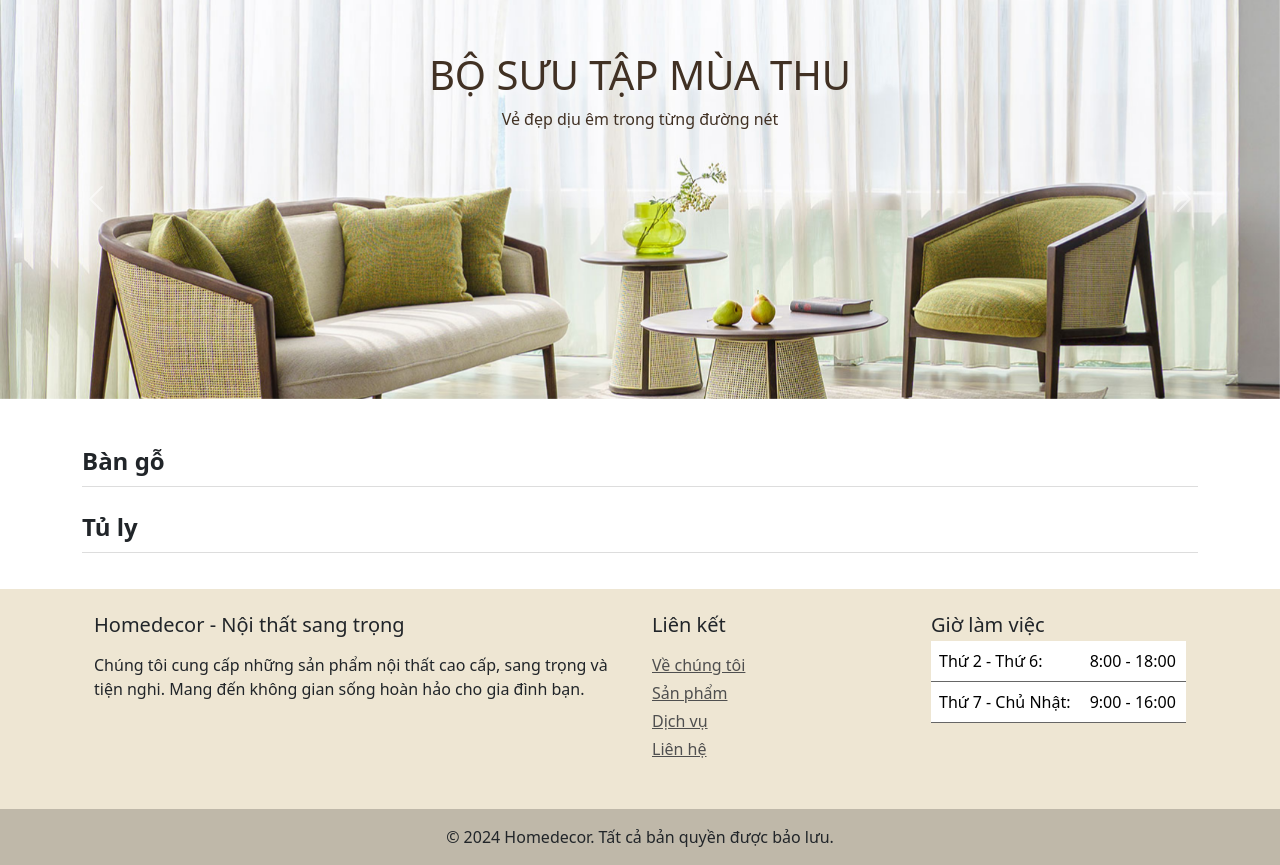
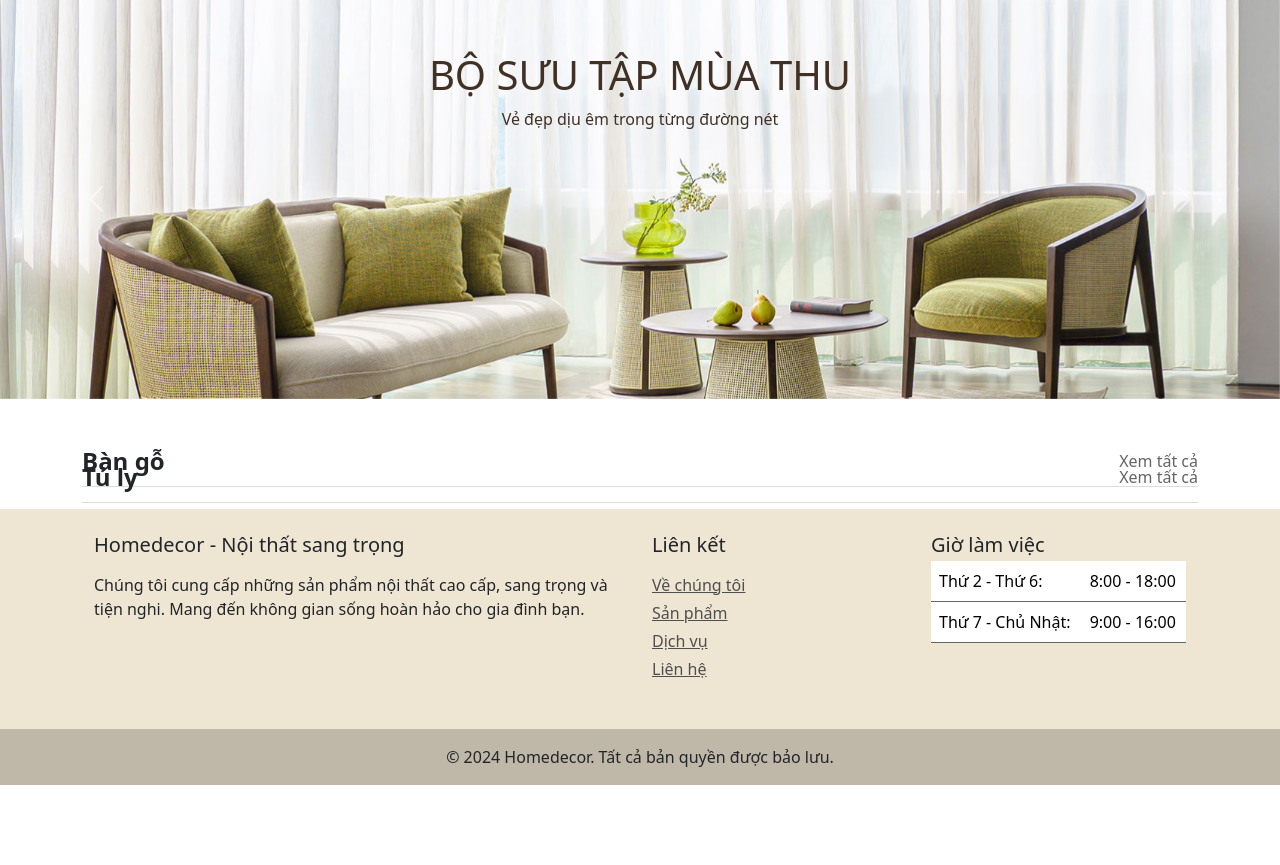
Before and after one commit to pnminh52/HomeDecor_PRO1014_Final, a PHP site: page /homedecorfinal/ in a window 1280 px wide. Shown: the part 98-963 px from the top of the page. After the commit the page ends 883 px from the top, so only its background shows below. Run offline with PHP 8.4, Linux system fonts and the light colour scheme; data that the repository does not hold is empty.

Commit message:
ui updateupdate

```diff
--- a/views/clients/carts/cart.php
+++ b/views/clients/carts/cart.php
@@ -57,7 +57,7 @@
         </div>
         <!-- Nút hành động -->
         <div class="d-flex justify-content-between mt-4">
-            <a href="shop.html" class="btn btn-secondary">
+            <a href="<?= ROOT_URL?>" class="btn btn-secondary">
                 <i class="bi bi-arrow-left"></i> Tiếp tục mua sắm
             </a>
             <div>
--- a/views/clients/home.php
+++ b/views/clients/home.php
@@ -45,7 +45,7 @@
 }
 
 .product-box:hover {
-    border: 1px solid #ddd; /* Khi hover, border sẽ hiển thị */
+    border: 1px solid #ddd;
 }
 
 
@@ -66,13 +66,31 @@
     margin-top: 10px;
 }
 
-h2 {
+.category-header {
+        display: flex;
+        justify-content: space-between;
+        align-items: center;
+        border-bottom: 1px solid #ddd;
+        padding-bottom: 10px;
+    }
+
+    .category-header h2 {
         font-size: 1.5rem !important;
         font-weight: bold !important;
-        margin-top: 20px !important;
-        margin-bottom: 30px !important;
-        border-bottom: 1px solid #ddd;
-        height: 40px !important;
+        margin: 0;
+    }
+
+    .category-header a {
+        font-size: 1rem;
+        color:rgb(100, 100, 100);
+        text-decoration: none;
+        font-weight: lighter;
+
+    }
+
+    .category-header a:hover {
+        text-decoration: none;
+        color:black;
     }
 
 
@@ -126,7 +144,11 @@ h2 {
     <div class="container mt-5">
 
 
-        <h2>Bàn gỗ</h2>
+    <div class="category-header d-flex justify-content-between align-items-center">
+    <h2>Bàn gỗ</h2>
+    <a href="#">Xem tất cả</a>
+</div>
+
         <div class="row g-4">
             <?php foreach ($tables as $table): ?>
 
@@ -154,7 +176,10 @@ h2 {
 
             <?php endforeach?>
         </div>
-        <h2>Tủ ly</h2>
+        <div class="category-header d-flex justify-content-between align-items-center">
+    <h2>Tủ ly</h2>
+    <a href="#">Xem tất cả</a>
+</div>
         <div class="row g-4">
             <?php foreach ($cupboards as $cupboard): ?>
                 <div class="col-md-3">
```
